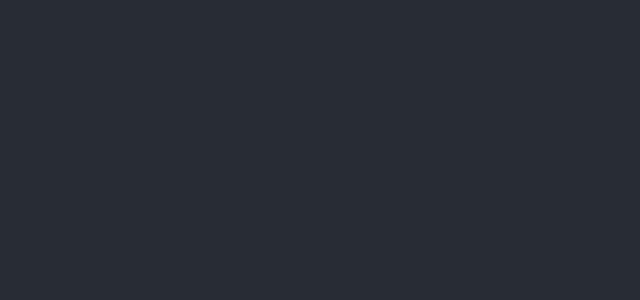
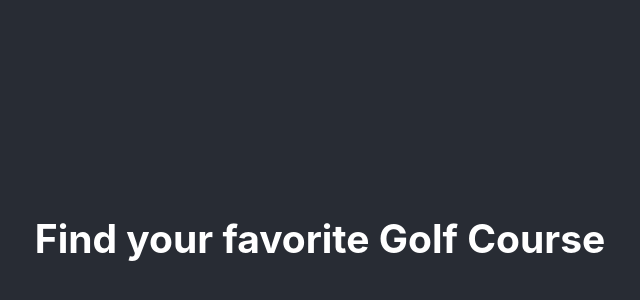
Before and after one commit to mspcity/react-redux-golf-course-finder, a React (Create React App) app in the folder golf-course-finder-frontend/: page / in a window 1280 px wide. Shown: the part 162-462 px from the top of the page, without its empty margins (320-960 px from the left). Built offline with nearby package versions, Linux system fonts and the light colour scheme.

Commit message:
home added

```diff
--- a/golf-course-finder-frontend/src/App.js
+++ b/golf-course-finder-frontend/src/App.js
@@ -1,5 +1,6 @@
 import React from 'react';
 import {BrowserRouter as Router, Route, Switch } from 'react-router-dom'
+import Home from './components/Home';
 import CoursesPage from './containers/CoursesPage';
 import './App.css';
 
@@ -9,6 +10,7 @@ function App() {
       <div className="App">
         <header className="App-header">
           <Switch>
+              <Route exact path='/' component={Home} />
               <Route exact path='/courses' component={CoursesPage} />
           </Switch>
         </header>
--- /dev/null
+++ b/golf-course-finder-frontend/src/components/Home.js
@@ -0,0 +1,15 @@
+import React from 'react'
+
+const home = () => {
+  return (
+    <div className='home'>
+      <div className='welcome'>
+        <h2>Find your favorite Golf Course</h2>
+
+      </div>
+
+    </div>
+  )
+}
+
+export default home
```
